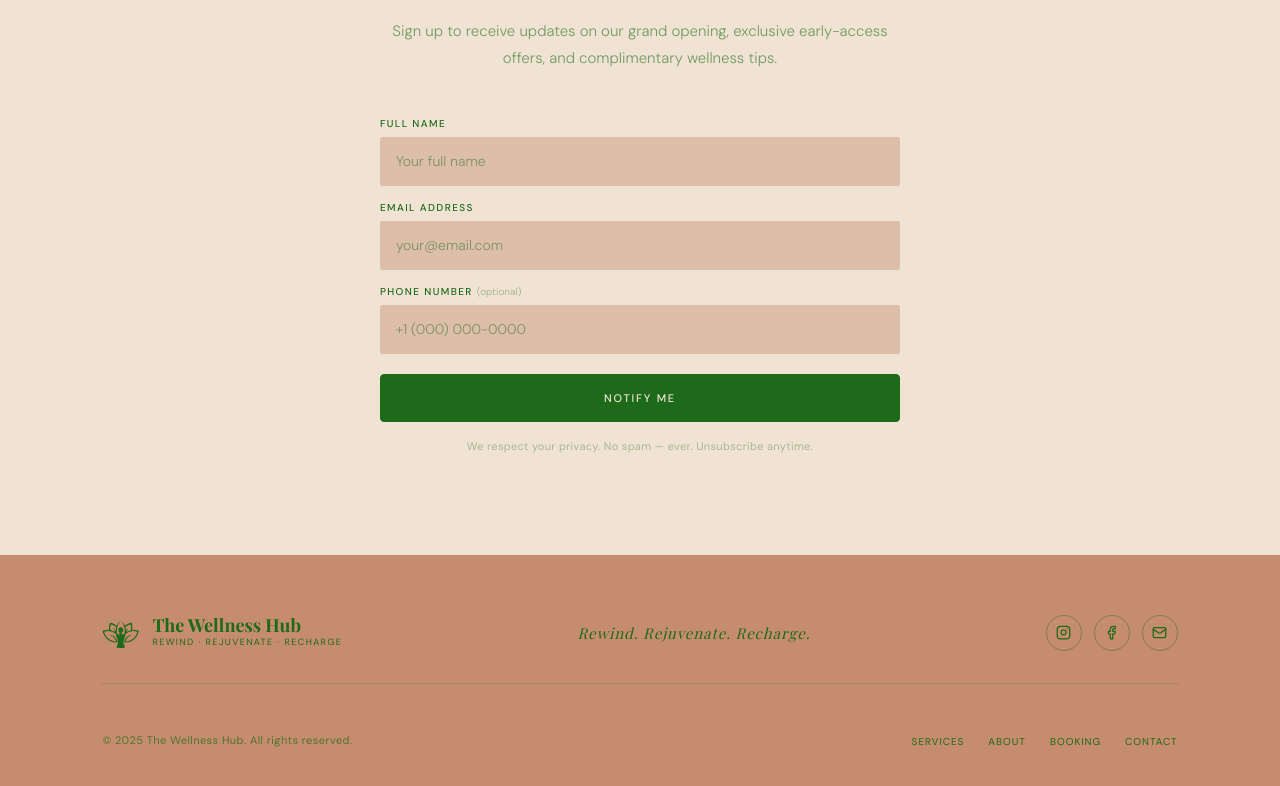
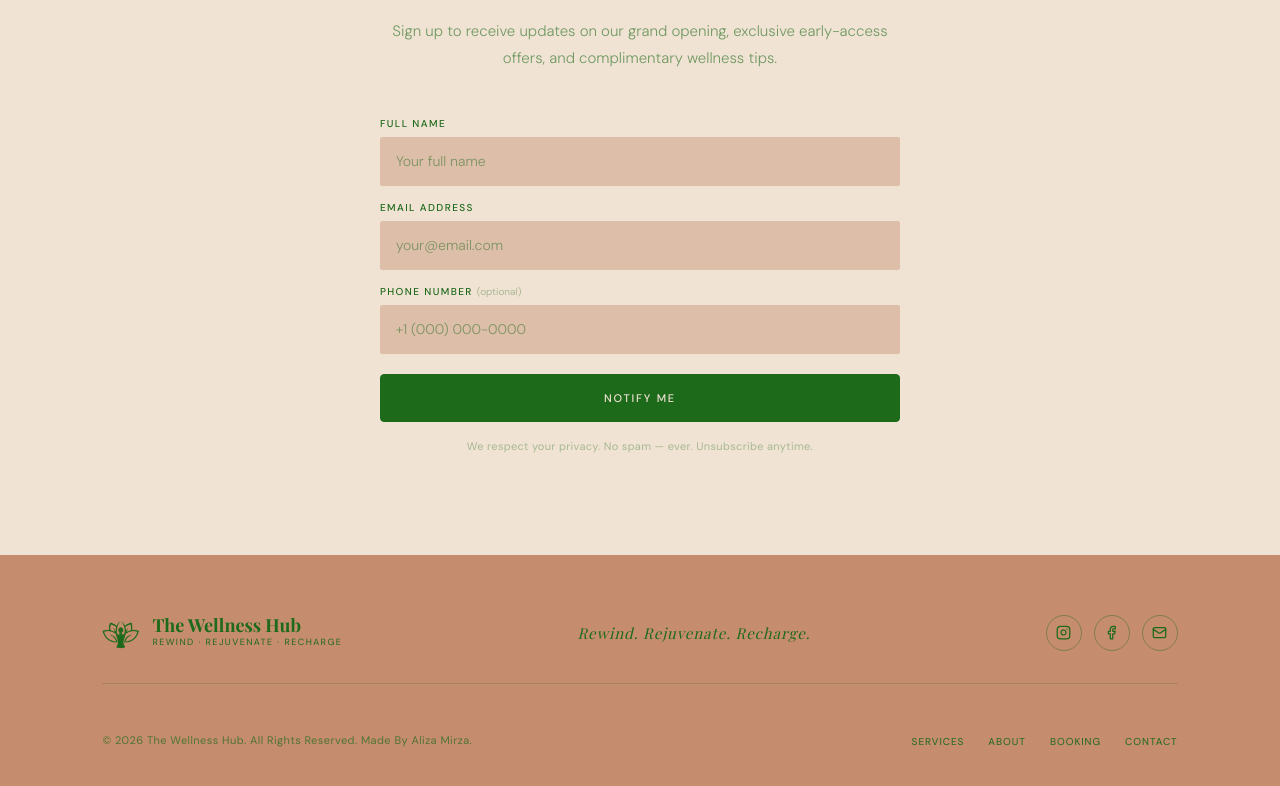
Before and after one commit to thewellnesshubnj/wellnesshub, a Next.js app: page / in a window 1280 px wide. Shown: the part 3951-4737 px from the top of the page. Built offline with nearby package versions, Linux system fonts and the light colour scheme.

Commit message:
fix: updated footer details in page.tsx

```diff
--- a/src/app/page.tsx
+++ b/src/app/page.tsx
@@ -728,7 +728,7 @@ export default function Home() {
 
         <div style={{ display: "flex", flexWrap: "wrap", alignItems: "center", justifyContent: "space-between", gap: "16px" }}>
           <p style={{ fontFamily: "var(--font-dm-sans)", fontSize: "11px", color: "var(--green)", opacity: 0.7, letterSpacing: "0.04em" }}>
-            © 2025 The Wellness Hub. All rights reserved.
+            © 2026 The Wellness Hub. All Rights Reserved. Made By Aliza Mirza.
           </p>
           <nav>
             <ul style={{ display: "flex", gap: "24px", listStyle: "none", margin: 0, padding: 0 }}>
```
